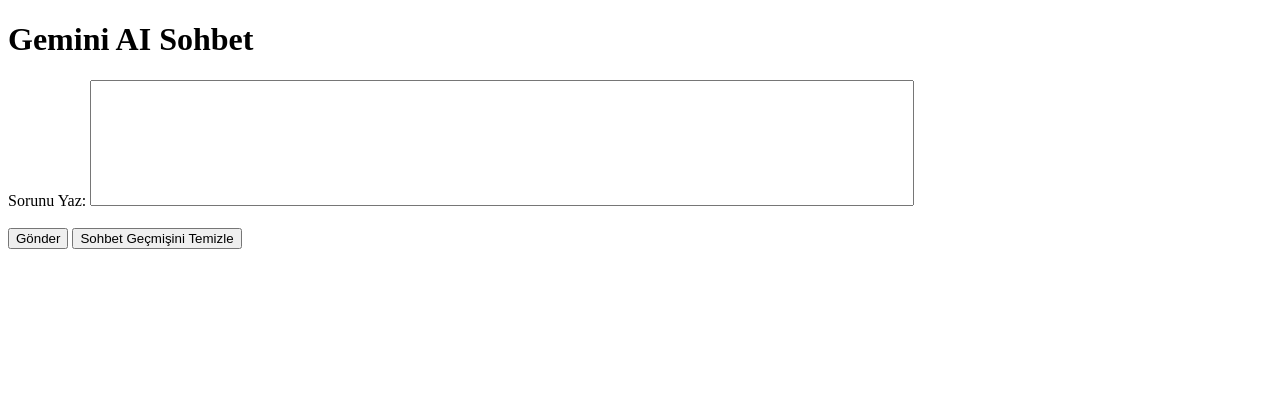
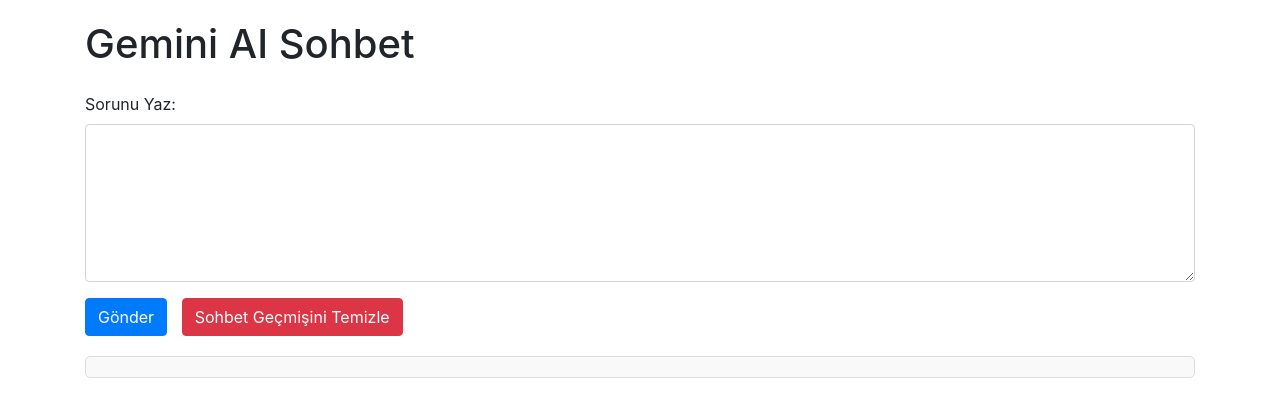
Before and after one commit to yucel-gumus/geminiAI-Python-Django, a Django app: page / in a window 1280 px wide. Shown: the top 417 px of the page. Run offline with Django 5.2, Linux system fonts and the light colour scheme; some libraries are stand-ins or nearby versions.

Commit message:
code review

```diff
--- a/gemini_app/templates/gemini_app/index.html
+++ b/gemini_app/templates/gemini_app/index.html
@@ -4,34 +4,74 @@
     <meta charset="UTF-8">
     <meta name="viewport" content="width=device-width, initial-scale=1.0">
     <title>Gemini AI Sohbet</title>
+    <!-- Bootstrap CSS -->
+    <link href="https://maxcdn.bootstrapcdn.com/bootstrap/4.5.2/css/bootstrap.min.css" rel="stylesheet">
+    <style>
+        body {
+            padding-top: 20px;
+        }
+        #chat-history {
+            max-height: 400px;
+            overflow-y: auto;
+            border: 1px solid #ddd;
+            border-radius: 5px;
+            background-color: #f9f9f9;
+            padding: 10px;
+            margin-top: 20px;
+        }
+        .chat-message {
+            margin-bottom: 10px;
+        }
+        .chat-message strong {
+            color: #007bff;
+        }
+        .btn-clear-history {
+            margin-left: 10px;
+        }
+    </style>
 </head>
 <body>
-    <h1>Gemini AI Sohbet</h1>
-    <form action="/" method="post">
+    <div class="container">
+        <h1 class="mb-4">Gemini AI Sohbet</h1>
+        <form id="chat-form" action="/" method="post">
             {% csrf_token %}
+            <div class="form-group">
                 <label for="input_text">Sorunu Yaz:</label>
-        <style>
-            #input_text {
-                resize: none;
-            }
-            pre {
-            background-color: #f4f4f4;
-            padding: 10px;
-            border: 1px solid #ddd;
-            white-space: pre-wrap;
-            font-family: 'Courier New', Courier, monospace;
-        }
-        </style>
-        <textarea name="input_text" id="input_text" cols="100" rows="8" required></textarea>
-        <br>
-        <br>
-        <button type="submit">Gönder</button>
-        <button type="submit" name="clear_history" value="true">Sohbet Geçmişini Temizle</button>
+                <textarea name="input_text" id="input_text" class="form-control" rows="6" required></textarea>
+            </div>
+            <div class="form-group">
+                <button type="submit" class="btn btn-primary">Gönder</button>
+                <button type="button" id="clear-history-button" class="btn btn-danger btn-clear-history">Sohbet Geçmişini Temizle</button>
+            </div>
         </form>
         <div id="chat-history">
             {% for message in chat_history %}
-            <pre><strong>{{ message.role }}:</strong> {{ message.text }}</pre>
+                <div class="chat-message">
+                    <strong>{{ message.role }}:</strong> {{ message.text }}
+                </div>
             {% endfor %}
         </div>
+    </div>
+    <!-- Bootstrap JS and dependencies -->
+    <script src="https://code.jquery.com/jquery-3.5.1.slim.min.js"></script>
+    <script src="https://cdn.jsdelivr.net/npm/@popperjs/core@2.9.3/dist/umd/popper.min.js"></script>
+    <script src="https://maxcdn.bootstrapcdn.com/bootstrap/4.5.2/js/bootstrap.min.js"></script>
+    <script>
+        document.getElementById('clear-history-button').addEventListener('click', function() {
+            // Clear chat history
+            document.getElementById('chat-history').innerHTML = '';
+
+            // Create a hidden form to send the clear history request
+            const form = document.getElementById('chat-form');
+            const input = document.createElement('input');
+            input.type = 'hidden';
+            input.name = 'clear_history';
+            input.value = 'true';
+            form.appendChild(input);
+
+            // Submit the form
+            form.submit();
+        });
+    </script>
 </body>
 </html>
--- a/gemini_app/views.py
+++ b/gemini_app/views.py
@@ -1,16 +1,23 @@
 from django.shortcuts import render
 from django.views.decorators.csrf import csrf_exempt
-from django.http import JsonResponse
-
+import os
 from google import generativeai as genai
+from dotenv import load_dotenv
 import textwrap
 
-genai.configure(api_key="Your Gemini Api Key ")
+# Çevre değişkenlerini yükle
+load_dotenv()
 
+# Google API anahtarını al ve yapılandır
+api_key = os.getenv("GOOGLE_API_KEY")
+genai.configure(api_key=api_key)
+
+# Markdown biçiminde metin döndüren fonksiyon
 def to_markdown(text):
     text = text.replace('•', '  *')
     return textwrap.indent(text, '> ', predicate=lambda _: True)
 
+# ChatSession sınıfı
 class ChatSession:
     def __init__(self):
         self.model = genai.GenerativeModel('gemini-pro')
@@ -20,7 +27,10 @@ class ChatSession:
         response = self.chat.send_message(question)
         return response
 
+# ChatSession nesnesi
 chat_session = ChatSession()
+
+# Global chat history
 chat_history = []
 
 @csrf_exempt
@@ -28,14 +38,16 @@ def index(request):
     global chat_history
 
     if request.method == 'POST':
-        input_text = request.POST.get('input_text')
+        # Sohbet geçmişini temizleme isteği
+        if request.POST.get('clear_history'):
+            chat_history.clear()
+        else:
+            # Kullanıcıdan gelen soruyu işleme
+            input_text = request.POST.get('input_text')
+            if input_text:
+                response = chat_session.ask_question(input_text)
+                chat_history.append({"role": "Sen", "text": input_text})
+                chat_history.append({"role": "Gemini", "text": response.text})
 
-        if request.POST.get('clear_history'):
-            chat_history = []
-        else:
-            response = chat_session.ask_question(input_text)
-
-            chat_history.append({"role": "Sen", "text": input_text})
-            chat_history.append({"role": "Gemini", "text": response.text})
-
+    # HTML döndür
     return render(request, 'gemini_app/index.html', {'chat_history': chat_history})
```
Also changed, not shown: requirements.txt (added, +36 -0 lines), 1 other file. Lines whose indentation alone changed are shown as unchanged.
